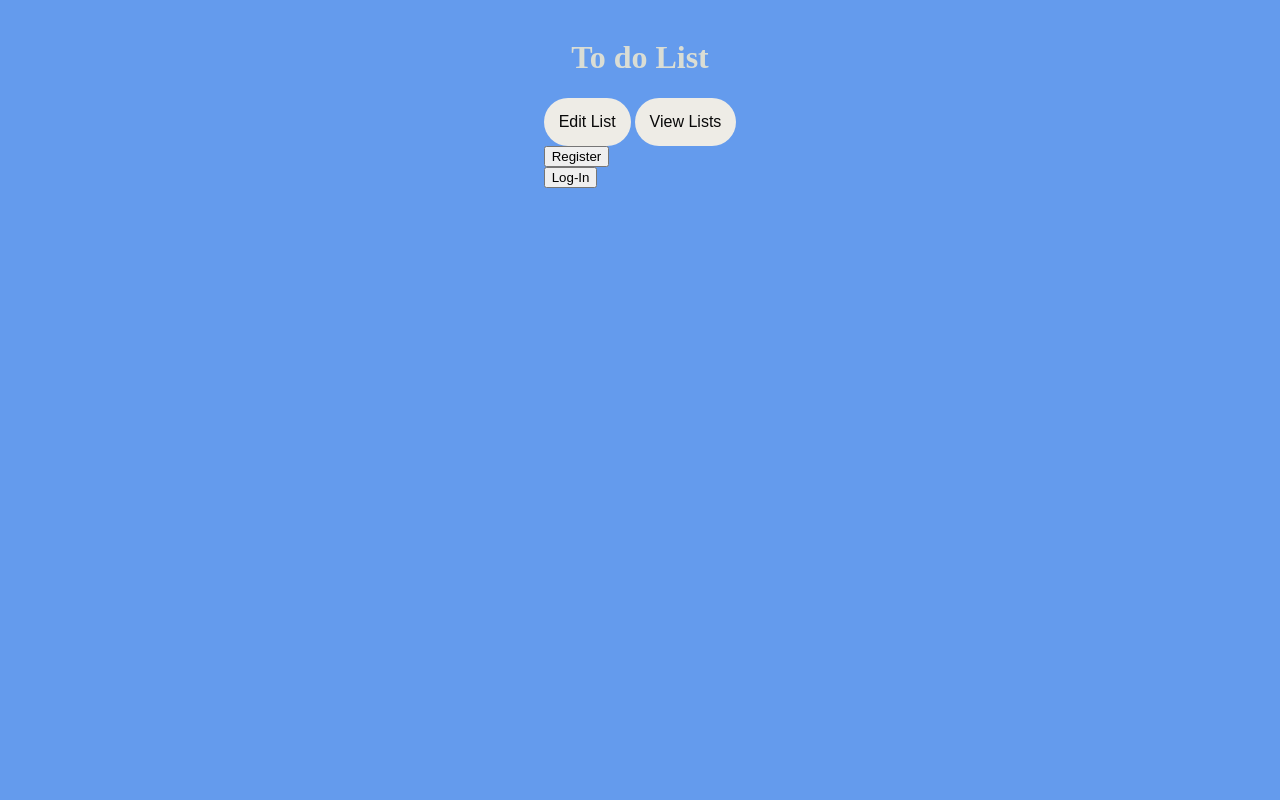
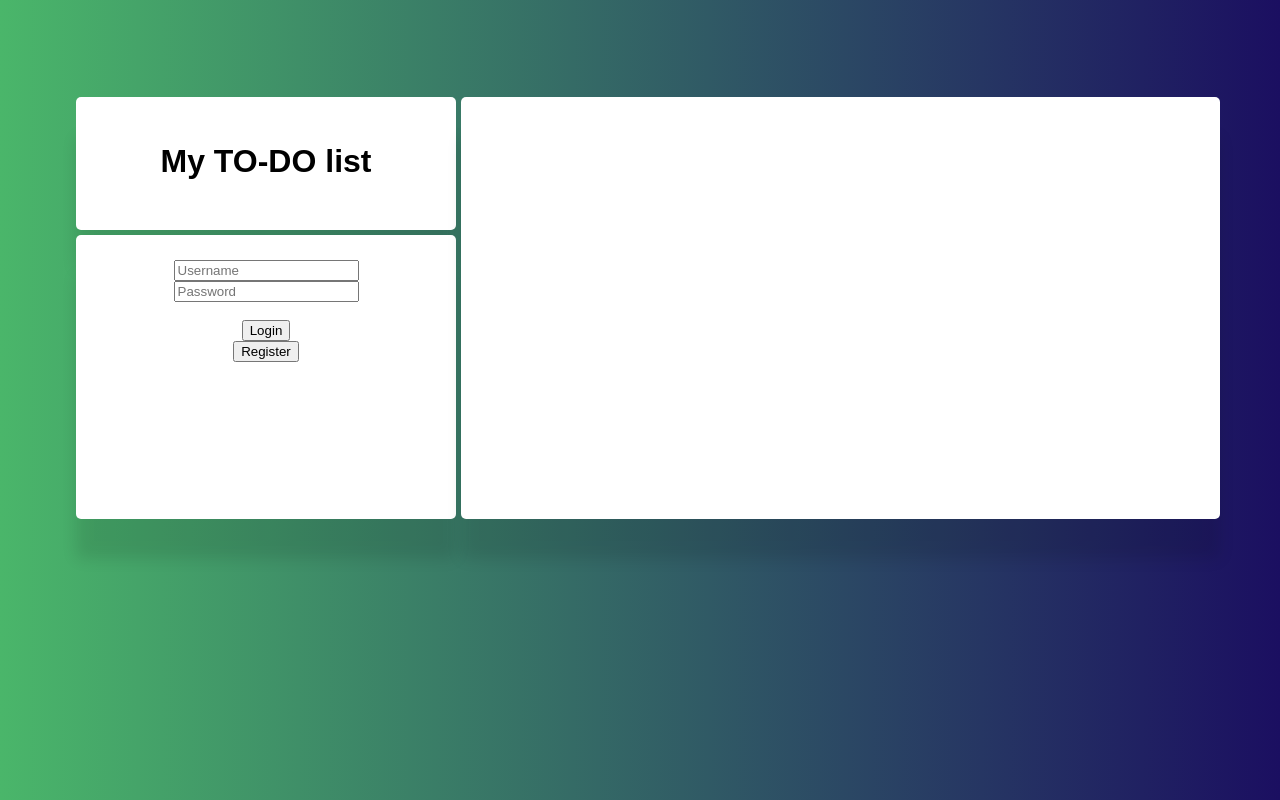
Before and after one commit to Smileygit/todoProject, a website: page public/index.html in a window 1280 px wide. Drawn offline with Linux system fonts and the light colour scheme.

Commit message:
Buttons/ Links and CSS updated

```diff
--- a/public/index.html
+++ b/public/index.html
@@ -10,45 +10,85 @@
 
     <!----------- HTML-elements -------------->
 
-    <div class="container">
-        <h1 id = "title">To do List</h1>
-        <div>
-            <div class="create">
-                <form action="create.html">
-                    <button id = "button1" type="submit">Edit List</button>
-                </form>
-            </div>
-            <div class="view">
-                <form action="posttodolist.html">
-                    <button id = "button2" type="submit">View Lists</button>
-                </form>
-            </div>
-            <div class="createuser">
-                <form action="createuser.html">
-                    <button id = "button3" type="submit">Register</button>
-                </form>
-            </div>
-            <div class="userlogin">
-                <form action="userlogin.html">
-                    <button id = "button4" type="submit">Log-In</button>
-                </form>
-            </div>
+    <div class="application">
+
+        <div class="header">
+            <h1>My TO-DO list</h1><br>
         </div>
-    </div>
+
+        <div class="addItemBox">
+
+            <input id="inpUsername" type="text" placeholder="Username" />
+            <input id="inpPassword" type="text" placeholder="Password" /><br><br>
 
 
+
+            <button id="btnLogin">Login</button><br>
+
+
+            <div class="userRegistration">
+                <form action="createuser.html">
+            <button id="btnCreate">Register</button>
+            </form>
+            </div>
+
+            <h3 id="txtResult"></h3>
+
+        </div>
+        <div class="listBox">
+            <div id="container"></div>
+        </div>
+
+    </div>
 
 
     <!------------- JavaScript --------------->
     <script>
+    let inpUsername = document.getElementById('inpUsername');
+        let inpPassword = document.getElementById('inpPassword');
+        let btnLogin = document.getElementById('btnLogin');
+        let txtResult = document.getElementById('txtResult');
+
+        btnLogin.addEventListener('click', async function (evt) {
+
+            let url = "/todousers/login";
+            let credString = createCredentialString(inpUsername.value, inpPassword.value);
+
+            let cfg = {
+                method: "POST",
+                headers: { "authorization": credString }
+            }
+
+            try {
+                let response = await fetch(url, cfg);
+                let data = await response.json();
+
+                if (response.status != 200) {
+                    throw data.error;
+                }
+
+                txtResult.innerHTML = data.msg;
+                localStorage.setItem("token", data.token);
+                document.location.href = "posts.html";
+                //move to new html file
+
+            }
+            catch (error) {
+                console.log(error);
+                txtResult.innerHTML = "Something went wrong - check the console window";
+            }
+        });
+
+
+        //-----------------------------------
+        function createCredentialString(username, password) {
+            let combinedStr = username + ":" + password;
+            let b64Str = btoa(combinedStr);
+            return "basic " + b64Str;
+        }
 
 
     </script>
-
-    <!---------------- CSS ------------------->
-    <style>
-
-    </style>
 
 
 </body>
--- a/public/style.css
+++ b/public/style.css
@@ -1,35 +1,58 @@
+* {
+  margin: 50;
+  padding: 50;
+  box-sizing: border-box;
+  font-family: 'Poppins', sans-serif;
+}
+body {
+  width: 100%;
+  height: auto;
 
-body {
-  background-color: rgb(100, 155, 237);
-  height: 100%;
+  background: linear-gradient(to left, #1b0f61 0%, #4ab66a 100%);
 }
 
-#title {
-  font-size: xx-large;
-  color: rgb(218, 221, 212);
+.application {
+  height: 600px;
+  display: grid;
+  grid-template-columns: 0.2fr 1.2fr 2.4fr 0.2fr;
+  grid-template-rows: 0.5fr 0.8fr 1.7fr 0.5fr;
+  gap: 5px 5px;
+  grid-auto-flow: column dense;
+  justify-content: stretch;
+  align-content: stretch;
+  justify-items: stretch;
+  align-items: stretch;
+
+  grid-template-areas:
+    '. . . .'
+    '. header listBox .'
+    '. addItemBox listBox .'
+    '. . . .';
 }
 
-
-#button1, #button2{
-  padding: 15px 15px;
-  font-size: 16px;
-  cursor: pointer;
+.header {
+  padding-top: 25px;
+  grid-area: header;
+  background: #fff;
+  box-shadow: 0px 40px 15px rgba(0, 0, 0, 0.1);
+  border-radius: 5px;
   text-align: center;
-  text-decoration: none;
-  outline: none;
-  color: rgb(8, 8, 8);
-  background-color: #eeece6;
-  border: none;
-  border-radius: 50px;
-  width: auto;
 }
 
-.container {
-  display: grid;
-  padding: 10px;
-  justify-items: center;
+.listBox {
+  grid-area: listBox;
+  background: #fff;
+  box-shadow: 0px 40px 15px rgba(0, 0, 0, 0.1);
+  border-radius: 5px;
+  text-align: center;
+  overflow-y: scroll;
 }
 
-.create, .view {
-  display: inline-block;
+.addItemBox {
+  padding: 25px;
+  grid-area: addItemBox;
+  background: #fff;
+  box-shadow: 0px 40px 15px rgba(0, 0, 0, 0.1);
+  border-radius: 5px;
+  text-align: center;
 }
```
Also changed, not shown: public/create.html (deleted, +0 -69 lines), public/createuser.html (+32 -12 lines), public/posts.html (added, +176 -0 lines), public/posttodolist.html (deleted, +0 -115 lines), public/userlogin.html (deleted, +0 -69 lines), 2 other files.
